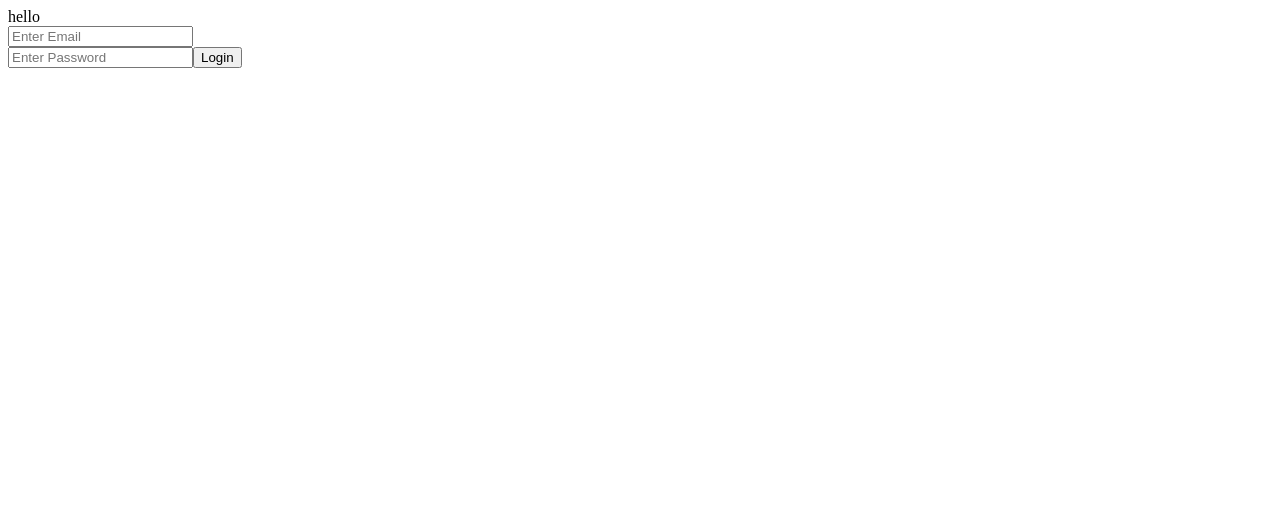
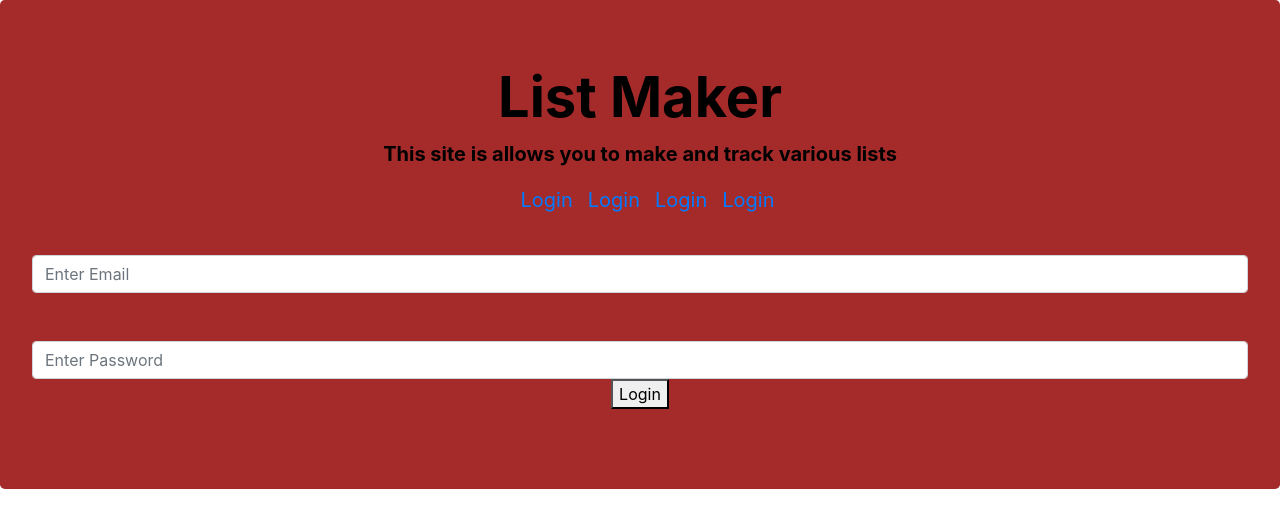
Before and after one commit to cmatchneer/list, a React (Create React App) app in the folder list/client/: page / in a window 1280 px wide. Shown: the top 528 px of the page. Built offline with nearby package versions, Linux system fonts and the light colour scheme.

Commit message:
log in logout changes jumbo tron added as well styling is next

```diff
--- a/list/client/package.json
+++ b/list/client/package.json
@@ -9,6 +9,7 @@
     "@testing-library/user-event": "^7.2.1",
     "axios": "^0.19.2",
     "dotenv": "^8.2.0",
+    "node-sass": "^4.14.1",
     "react": "^16.13.1",
     "react-dom": "^16.13.1",
     "react-router-dom": "^5.2.0",
--- a/list/client/public/index.html
+++ b/list/client/public/index.html
@@ -24,7 +24,11 @@
       work correctly both with client-side routing and a non-root public URL.
       Learn how to configure a non-root public URL by running `npm run build`.
     -->
-    <title>React App</title>
+    <title>List Maker</title>
+    <script src="https://code.jquery.com/jquery-3.2.1.slim.min.js" integrity="sha384-KJ3o2DKtIkvYIK3UENzmM7KCkRr/rE9/Qpg6aAZGJwFDMVNA/GpGFF93hXpG5KkN" crossorigin="anonymous"></script>
+    <script src="https://cdnjs.cloudflare.com/ajax/libs/popper.js/1.12.9/umd/popper.min.js" integrity="sha384-ApNbgh9B+Y1QKtv3Rn7W3mgPxhU9K/ScQsAP7hUibX39j7fakFPskvXusvfa0b4Q" crossorigin="anonymous"></script>
+    <script src="https://maxcdn.bootstrapcdn.com/bootstrap/4.0.0/js/bootstrap.min.js" integrity="sha384-JZR6Spejh4U02d8jOt6vLEHfe/JQGiRRSQQxSfFWpi1MquVdAyjUar5+76PVCmYl" crossorigin="anonymous"></script>
+    <link rel="stylesheet" href="https://maxcdn.bootstrapcdn.com/bootstrap/4.0.0/css/bootstrap.min.css" integrity="sha384-Gn5384xqQ1aoWXA+058RXPxPg6fy4IWvTNh0E263XmFcJlSAwiGgFAW/dAiS6JXm" crossorigin="anonymous">
   </head>
   <body>
     <noscript>You need to enable JavaScript to run this app.</noscript>
--- a/list/client/src/App.js
+++ b/list/client/src/App.js
@@ -1,12 +1,14 @@
 import React from 'react';
-import { BrowserRouter as Router, Route, Switch,Redirect } from "react-router-dom";
+import { BrowserRouter as Router, Route, Switch,Redirect,Link,NavLink } from "react-router-dom";
 import Login from "./pages/login";
-// import SignUp from "./pages/signup";
-// import Profile from "./pages/profile";
-// import CreateList from "./pages/createList"
+import SignUp from "./pages/signup";
+import Profile from "./pages/profile";
+import CreateList from "./pages/createList"
 import API from "./utils/API"
+import Jumbotron from "./components/JumboTron"
 import logo from './logo.svg';
 import './App.css';
+
 
 class App extends React.Component {
   constructor(props) {
@@ -28,34 +30,25 @@ class App extends React.Component {
       console.log(this.state.lists);
     })
   }
-  loginCheck = ()=>{
-    if(localStorage.getItem("id")!== null && this.state.login === false){
-      this.setState({backToLogin:null});
-      this.setState({login:true})
-      this.getLists(JSON.parse(localStorage.getItem("id")))
-    }
-  }
-  componentDidMount = ()=>{
-    // this.loginCheck();
-  }
 
-  componentDidUpdate = ()=>{
-    // this.getLists();
-  }
+
 
   render(){
+    console.log(this.state.login);
     return(
+      <div>
 
       <Router>
-        <div>hello
+      <Jumbotron login={this.state.login} getLists={()=>this.getLists(JSON.parse(localStorage.getItem("id")))}></Jumbotron>
         <Switch>
         <Route exact path="/" component={() => <Login loginCheck={this.loginCheck} />} />
               {/* <Route exact path="/signup" component={() => <SignUp loginCheck={this.loginCheck} />} />
               <Route exact path ="/createList"component={() => <CreateList  flights={this.flights} />} />
               <Route exact path ="/profile"component={() => <Profile  flights={this.flights} />} /> */}
       </Switch>
-      </div>
+
     </Router>
+    </div>
     )
   }
 }
--- /dev/null
+++ b/list/client/src/components/JumboTron/index.js
@@ -0,0 +1,115 @@
+import React from "react";
+import { Link } from "react-router-dom";
+import API from "../../utils/API";
+import "./style.css";
+
+class Jumbotron extends React.Component{
+    constructor(props){
+        super(props)
+        this.getLists = () => props.getLists(JSON.parse(localStorage.getItem("id")))
+      }
+      state = {
+        email: "",
+        password:"",
+        changePage:null,
+        login:false,
+      };
+      redirect(){
+        this.setState({changePage:"/profile"})
+      }
+    handleInputChange = event => {
+        const { name, value } = event.target;
+        this.setState({
+          [name]: value
+        });
+      };
+      handleFormSubmit = event => {
+
+        event.preventDefault();
+        const credentials = {
+            email:this.state.email,
+            password:this.state.password
+        }
+
+
+        if (!credentials.email || !credentials.password) {
+            return;
+        }else{
+
+        API.login(credentials).then(response =>{
+            console.log(response);
+            localStorage.clear();
+            localStorage.setItem("id", response.data.id);
+
+            // this.redirect();
+            this.loginCheck()
+        })}
+      }
+      loginCheck = ()=>{
+        if(localStorage.getItem("id")!== null && this.state.login === false){
+
+          this.setState({backToLogin:null});
+          this.setState({login:true})
+          this.getLists(JSON.parse(localStorage.getItem("id")))
+
+        }
+      }
+      componentDidMount = ()=>{
+        this.loginCheck();
+      }
+
+      componentDidUpdate = ()=>{
+        this.loginCheck();
+      }
+      logout = ()=>{
+        localStorage.clear();
+        // this.redirect();
+        this.setState({login: false});
+      }
+      render(){
+          console.log(this.state.login)
+            return(
+
+        <div className="jumbotron">
+        <h1 className="display-4">List Maker</h1>
+        <p className="lead">This site is allows you to make and track various lists</p>
+        <p className="lead">
+          <Link class="link"to="/">Login</Link>
+          <Link class="link"to="/signup">Login</Link>
+          <Link class="link"to="/createList">Login</Link>
+          <Link class="link"to="/profile">Login</Link>
+        </p>
+        {this.state.login?
+       <button onClick={this.logout} id="logout">Log Out</button>
+        : <form className="form-container">
+        <div className="form-group">
+          <label htmlFor="email"></label>
+          <input
+            onChange={this.handleInputChange}
+            value={this.state.email}
+            name="email"
+            type="text"
+            className="form-control"
+            placeholder="Enter Email"
+            id="email"
+          />
+          <br />
+          <label htmlFor="password"></label>
+          <input
+            onChange={this.handleInputChange}
+            value={this.state.password}
+            name="password"
+            type="text"
+            className="form-control"
+            placeholder="Enter Password"
+            id="password"
+          />
+          <button onClick={this.handleFormSubmit} title="LOGIN" className="login-button">Login</button>
+        </div>
+      </form>}
+      </div>
+    )
+      }
+
+}
+export default Jumbotron;
--- /dev/null
+++ b/list/client/src/components/JumboTron/style.css
@@ -0,0 +1,15 @@
+.link{
+    margin-left:15px;
+    font-weight: 400;
+}
+.jumbotron{
+    text-align: center;
+    background-color: brown;
+    color:black;
+}
+.lead{
+    font-weight: bold;
+}
+.display-4{
+    font-weight: bolder;
+}
--- a/list/client/src/pages/login.js
+++ b/list/client/src/pages/login.js
@@ -12,6 +12,7 @@ class Login extends Component {
           email: "",
           password:"",
           changePage:null
+
         };
         redirect(){
             this.setState({changePage:"/profile"})
@@ -48,7 +49,7 @@ class Login extends Component {
         return(
             <div>
 
-          <form className="form-container">
+          {/* <form className="form-container">
           <div className="form-group">
             <label htmlFor="email"></label>
             <input
@@ -73,7 +74,7 @@ class Login extends Component {
             />
             <button onClick={this.handleFormSubmit} title="LOGIN" className="login-button">Login</button>
           </div>
-        </form>
+        </form> */}
 
         </div>
         )
--- a/list/package.json
+++ b/list/package.json
@@ -24,6 +24,7 @@
     "mysql": "^2.18.1",
     "mysql2": "^2.1.0",
     "node": "^14.0.0",
+    "node.js": "0.0.1-security",
     "passport": "^0.4.1",
     "passport-local": "^1.0.0",
     "path": "^0.12.7",
```
Also changed, not shown: 2 other files (tests, documents, lock files or other folders).
